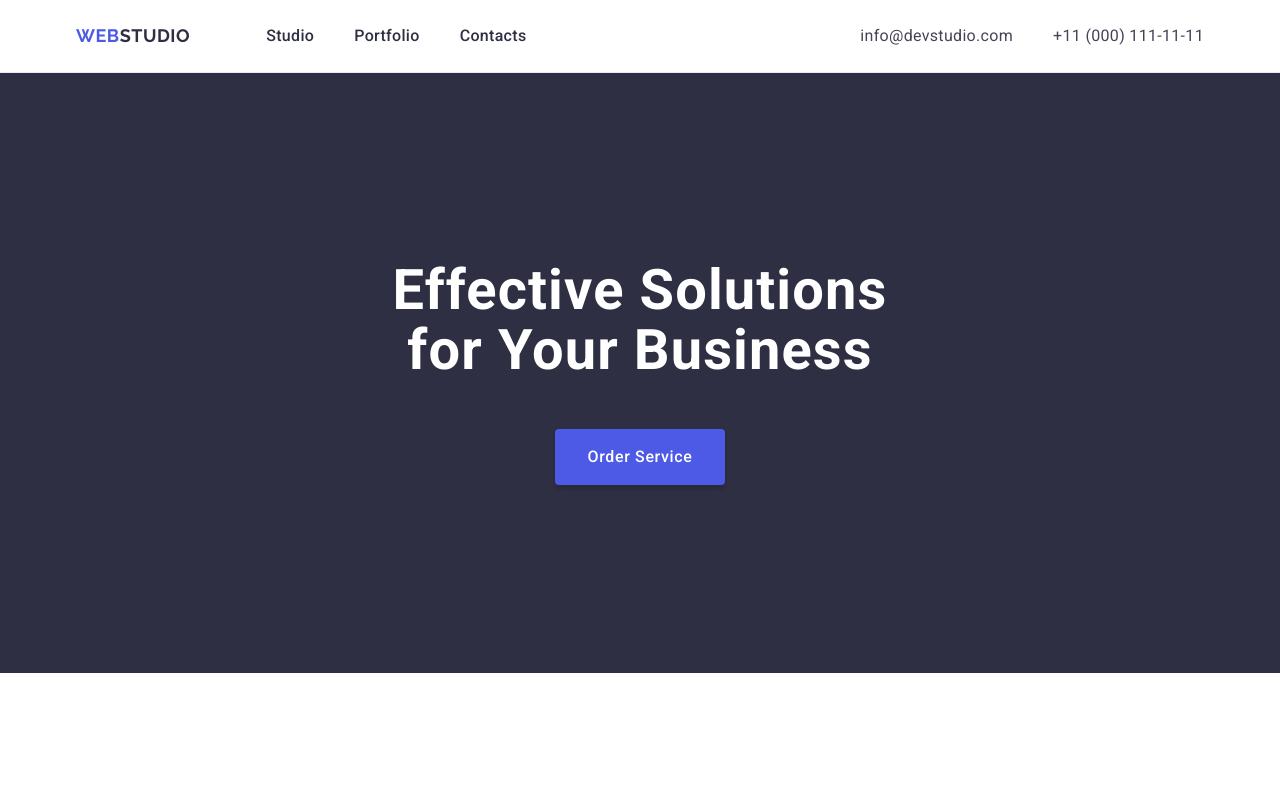
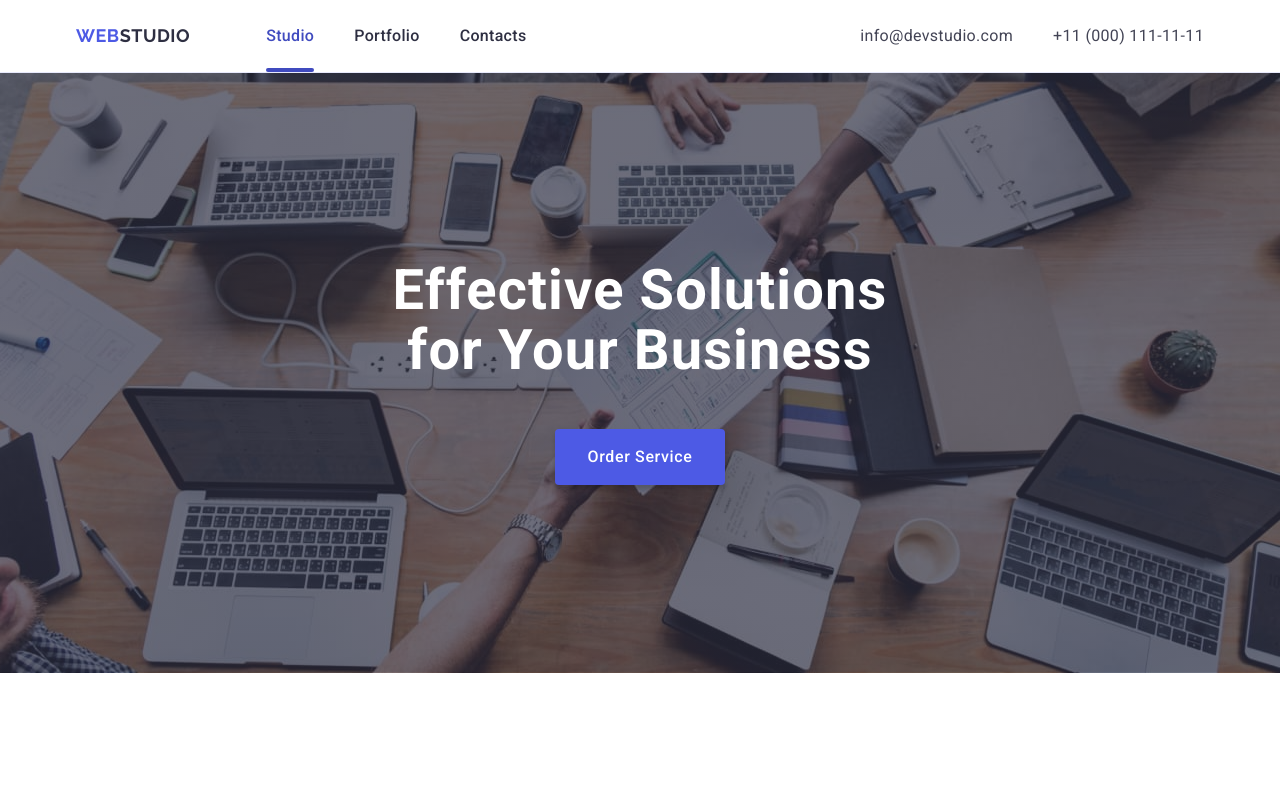
Before and after one commit to Polishchuk-4/goit-markup-hw-04, a plain HTML site: page index.html in a window 1280 px wide. Shown: the top 789 px of the page. Drawn offline with nearby package versions, Linux system fonts and the light colour scheme.

Commit message:
create active link in the header && background in the section-one

```diff
--- a/css/styles.css
+++ b/css/styles.css
@@ -138,6 +138,7 @@ img {
   color: #2e2f42;
 }
 .header__link {
+  position: relative;
   display: inline-block;
   padding: 24px 0;
   font-size: 16px;
@@ -149,6 +150,20 @@ img {
 .header__link:focus {
   color: #404bbf;
 }
+.header__link--active {
+  color: #404bbf;
+}
+.header__link--active::after {
+  content: " ";
+  position: absolute;
+  left: 0;
+  bottom: 0;
+  width: 100%;
+  height: 4px;
+  border-radius: 2px;
+  background: #404bbf;
+}
+
 .header__link--weight {
   font-weight: 500;
 }
@@ -176,7 +191,14 @@ img {
 .section-one {
   padding: 188px 0;
   text-align: center;
-  background: #2e2f42;
+  background-image: linear-gradient(
+      rgba(46, 47, 66, 0.7),
+      rgba(46, 47, 66, 0.7)
+    ),
+    url("../images/sectionone/background.jpg");
+  background-repeat: no-repeat;
+  background-position: center;
+  background-size: cover;
 }
 .section-one .container {
   display: flex;
--- a/index.html
+++ b/index.html
@@ -27,7 +27,7 @@
             <ul class="header__menu">
               <li>
                 <a
-                  class="link header__link header__link--weight"
+                  class="link header__link header__link--weight header__link--active"
                   href="./index.html"
                 >
                   Studio
```
Also changed, not shown: images/sectionone/background.jpg (added).
